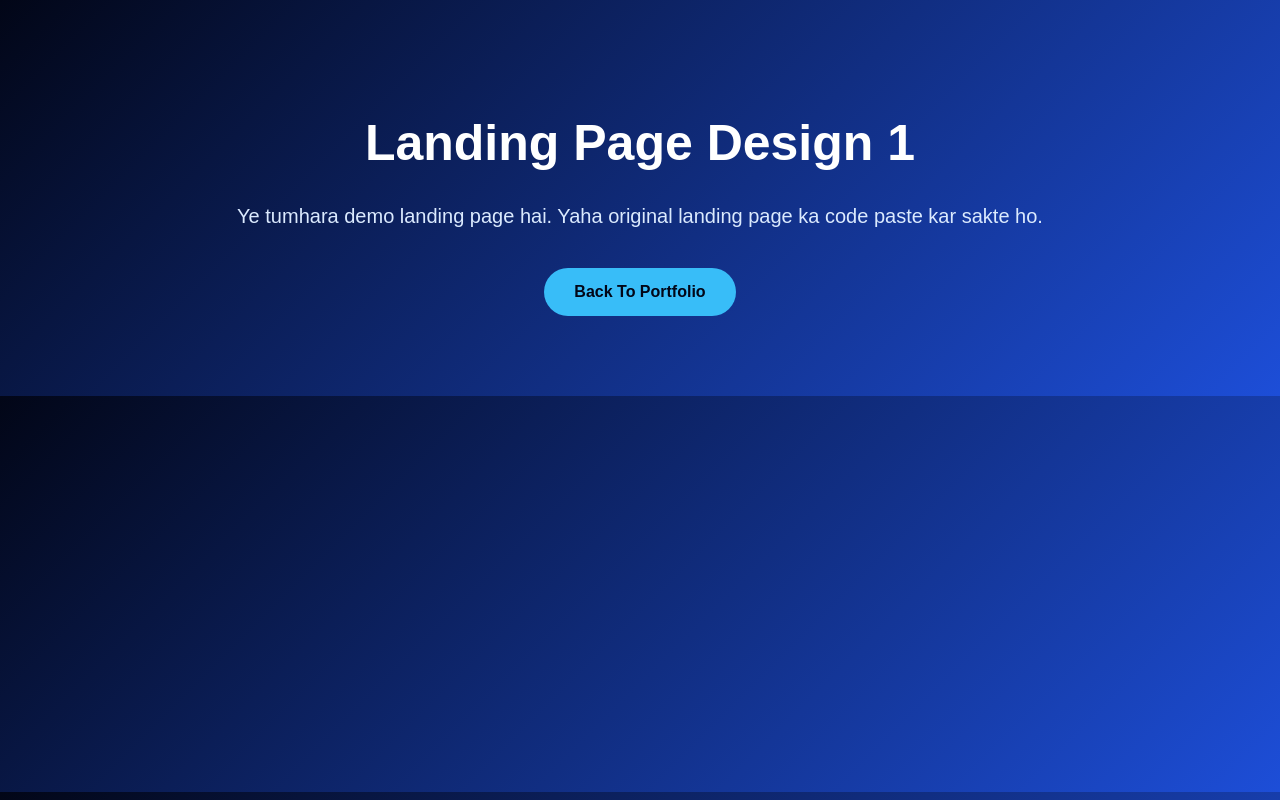
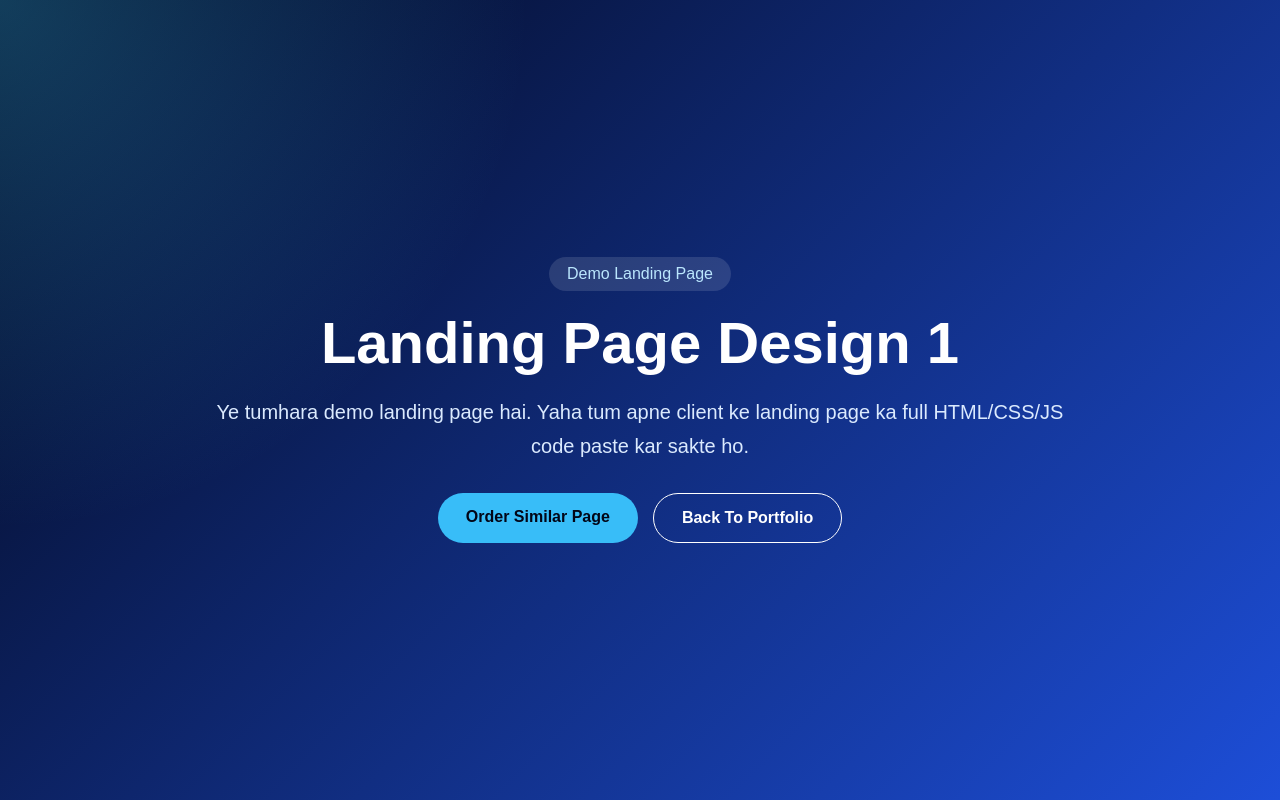
Before and after one commit to zyphster/my-portfolio-Kartik-Garhwal-, a plain HTML site: page landing-pages/design-1/index.html in a window 1280 px wide. Drawn offline with Linux system fonts and the light colour scheme.

Commit message:
Update index.html

```diff
--- a/landing-pages/design-1/index.html
+++ b/landing-pages/design-1/index.html
@@ -2,43 +2,118 @@
 <html lang="en">
 <head>
   <meta charset="UTF-8">
+  <meta name="viewport" content="width=device-width, initial-scale=1.0">
+
   <title>Landing Page Design 1</title>
+
   <style>
+    * {
+      margin: 0;
+      padding: 0;
+      box-sizing: border-box;
+      font-family: Arial, sans-serif;
+    }
+
     body {
-      margin: 0;
-      font-family: Arial, sans-serif;
-      background: linear-gradient(135deg, #020617, #1d4ed8);
+      background: #020617;
       color: white;
+    }
+
+    .hero {
+      min-height: 100vh;
+      padding: 30px 8%;
+      background:
+        radial-gradient(circle at top left, rgba(56, 189, 248, 0.3), transparent 35%),
+        linear-gradient(135deg, #020617, #1d4ed8);
+      display: flex;
+      align-items: center;
+      justify-content: center;
       text-align: center;
-      padding: 80px 20px;
+    }
+
+    .hero-content {
+      max-width: 850px;
+    }
+
+    .badge {
+      display: inline-block;
+      background: rgba(255,255,255,0.12);
+      color: #bae6fd;
+      padding: 8px 18px;
+      border-radius: 30px;
+      margin-bottom: 20px;
     }
 
     h1 {
-      font-size: 50px;
+      font-size: 58px;
+      line-height: 1.1;
+      margin-bottom: 20px;
     }
 
     p {
       font-size: 20px;
       color: #dbeafe;
+      line-height: 1.7;
+      margin-bottom: 30px;
+    }
+
+    .buttons {
+      display: flex;
+      justify-content: center;
+      gap: 15px;
+      flex-wrap: wrap;
     }
 
     a {
       background: #38bdf8;
       color: #020617;
-      padding: 15px 30px;
+      padding: 15px 28px;
       border-radius: 30px;
       text-decoration: none;
       font-weight: bold;
       display: inline-block;
-      margin-top: 20px;
+    }
+
+    .outline {
+      background: transparent;
+      color: white;
+      border: 1px solid white;
+    }
+
+    @media (max-width: 768px) {
+      h1 {
+        font-size: 38px;
+      }
+
+      p {
+        font-size: 17px;
+      }
     }
   </style>
 </head>
 <body>
 
-  <h1>Landing Page Design 1</h1>
-  <p>Ye tumhara demo landing page hai. Yaha original landing page ka code paste kar sakte ho.</p>
-  <a href="../../index.html">Back To Portfolio</a>
+<section class="hero">
+  <div class="hero-content">
+    <span class="badge">Demo Landing Page</span>
+
+    <h1>Landing Page Design 1</h1>
+
+    <p>
+      Ye tumhara demo landing page hai. Yaha tum apne client ke landing page ka full HTML/CSS/JS code paste kar sakte ho.
+    </p>
+
+    <div class="buttons">
+      <a href="https://wa.me/916353527607?text=Hi%20Kartik%2C%20mujhe%20aisa%20landing%20page%20banwana%20hai" target="_blank">
+        Order Similar Page
+      </a>
+
+      <a href="../../index.html" class="outline">
+        Back To Portfolio
+      </a>
+    </div>
+  </div>
+</section>
 
 </body>
 </html>
```
